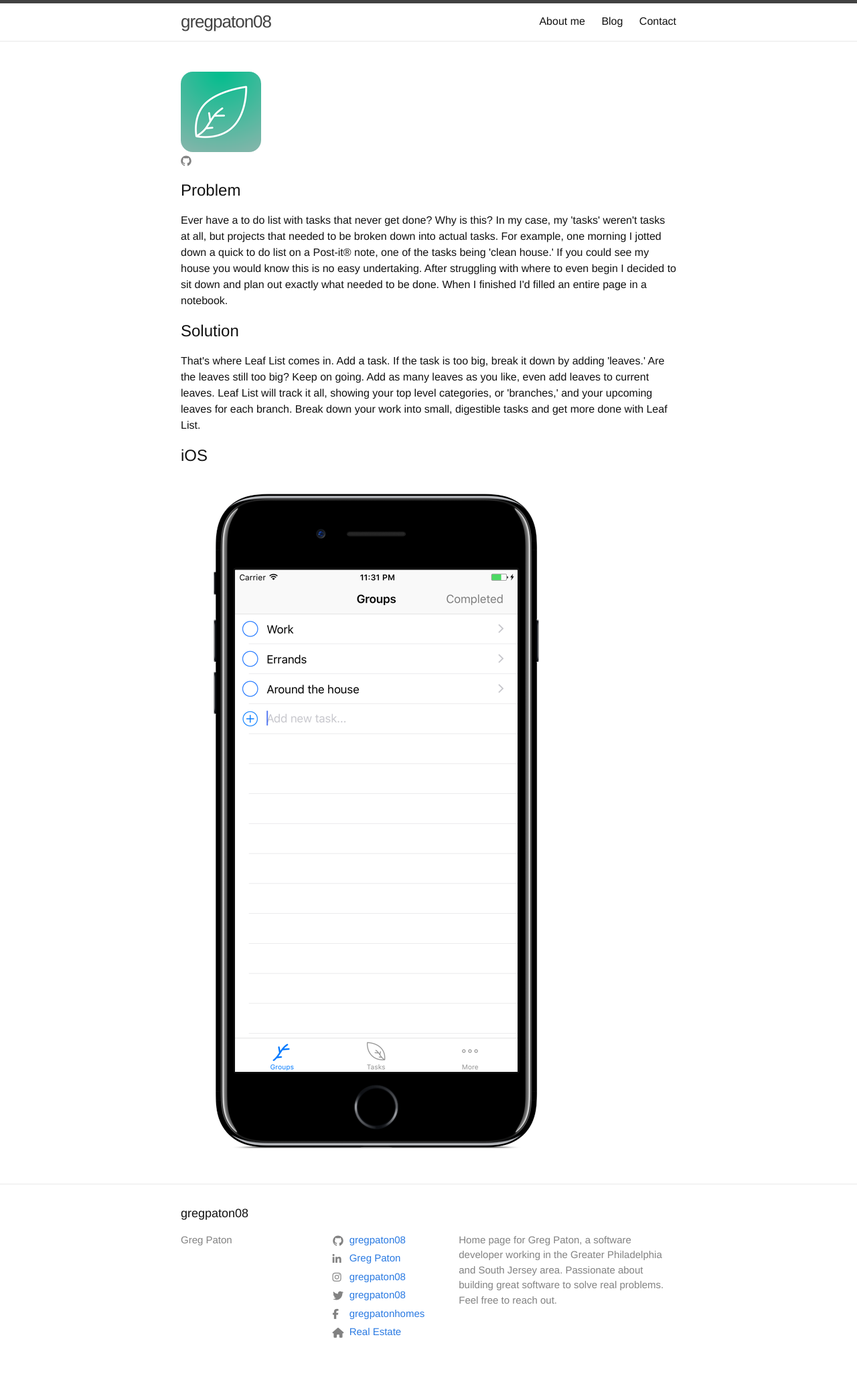
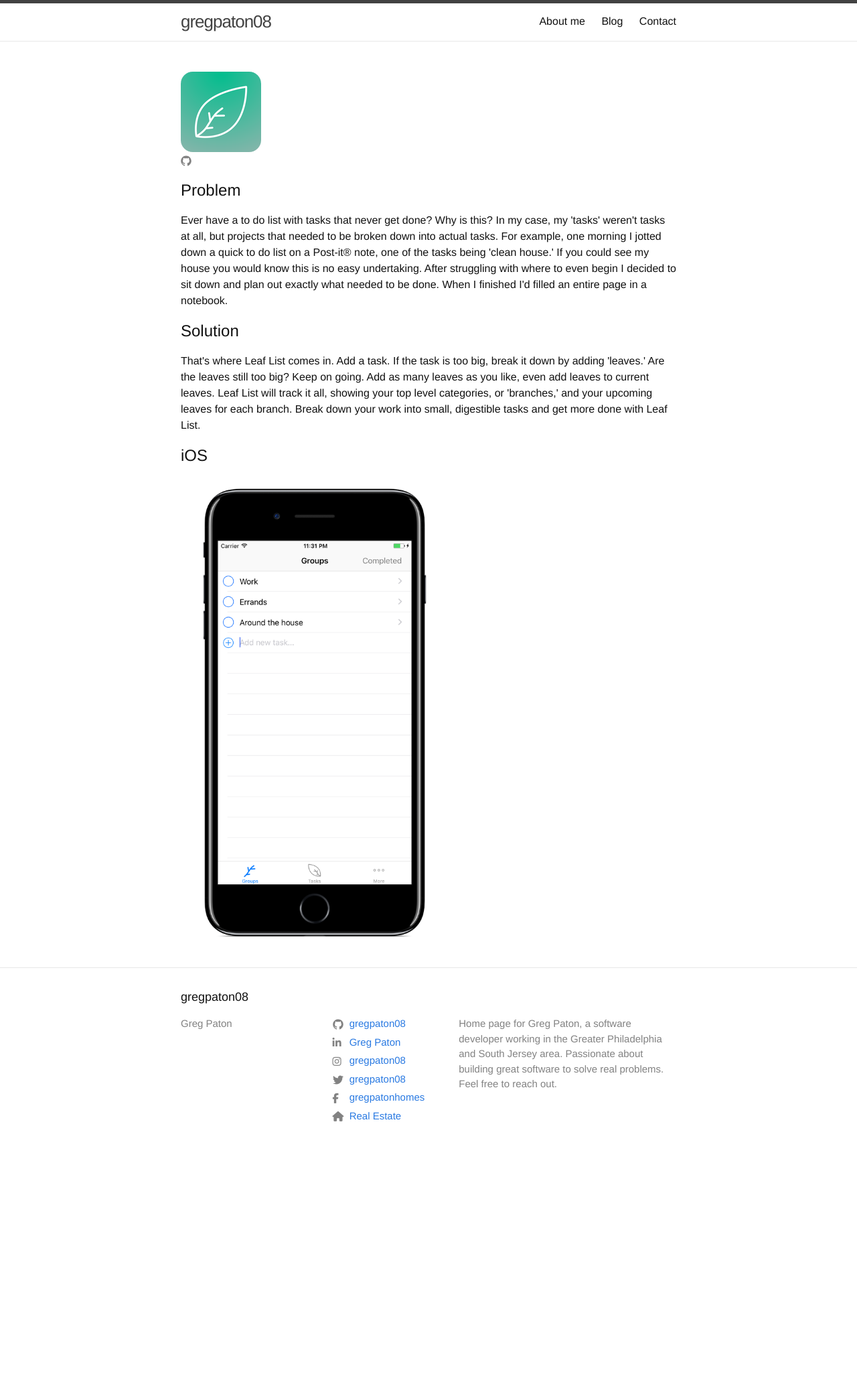
Before and after one commit to gregpaton08/gregpaton08.github.io, a Jekyll site: the page built from _projects/leaf-list.html, in a window 1280 px wide. Shown: the whole page at 67% size. Built offline with Jekyll 4.4.1, drawn with Linux system fonts in a browser that asks for light colours; nearby versions of some CDN libraries; after the commit the page ends 1737 px from its top, so only the background shows below that.

Commit message:
Adjust iPhone image size

```diff
--- a/_projects/leaf-list.html
+++ b/_projects/leaf-list.html
@@ -30,6 +30,6 @@ icon_image: "/assets/LeafList-icon.png"
   <h2>
     iOS
   </h2>
-  <img class="iphone-screenshot" src="{{ site.url }}/assets/LeafList-iPhone.png" width="584" height="1024">
+  <img class="iphone-screenshot" src="{{ site.url }}/assets/LeafList-iPhone.png" width="400" height="701">
 
 </div>
```
